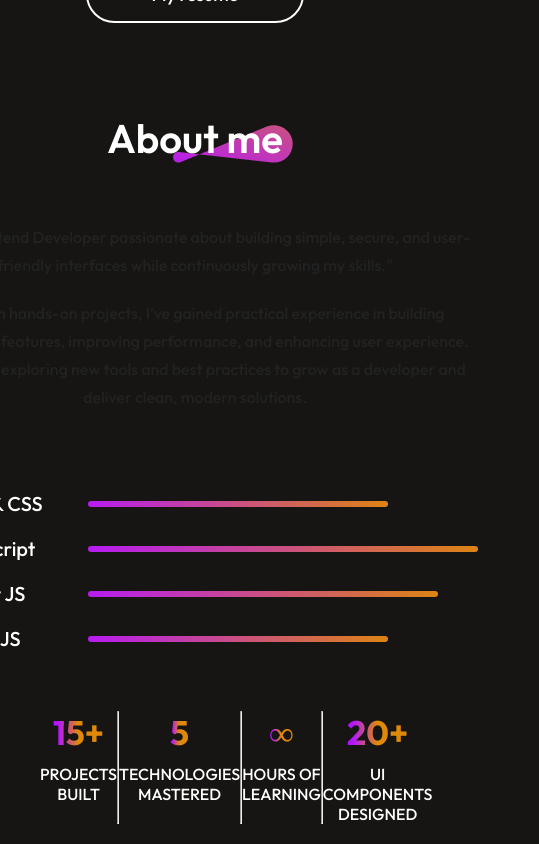
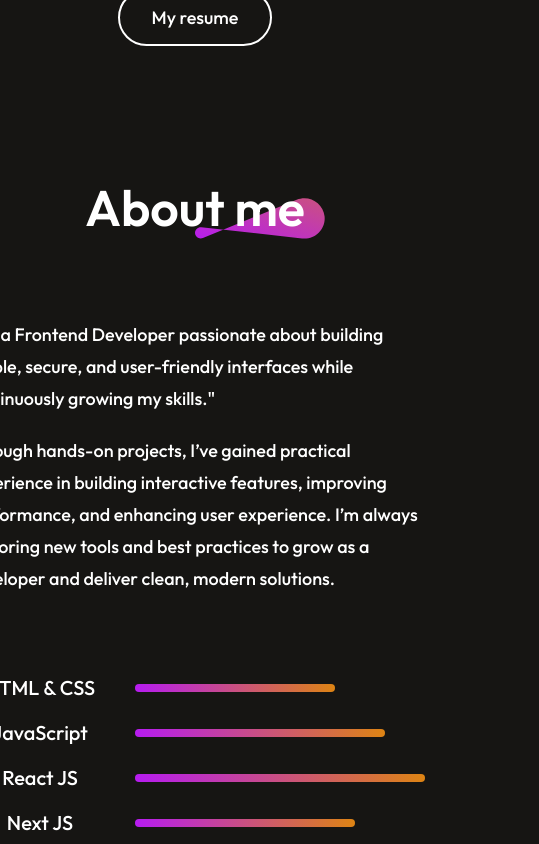
Before and after one commit to AGpeter2018/my-portfolio, a React (Vite) app: page / in a window 390 px wide. Shown: the part 880-1724 px from the top of the page, 539 px wide, since content can reach past the window. Built offline with nearby package versions, Linux system fonts and the light colour scheme.

Commit message:
adjusted skill sections

```diff
--- a/src/components/about-component/about.style.css
+++ b/src/components/about-component/about.style.css
@@ -1,4 +1,4 @@
-/* .about {
+.about {
   display: flex;
   flex-direction: column;
   align-items: center;
@@ -53,6 +53,7 @@
   .about-title h1 {
     font-size: 50px;
     padding: 0;
+    width: max-content;
   }
 
   .about-title img {
@@ -104,9 +105,9 @@
   .about-right {
     gap: 40px;
   }
-} */
+}
 
-.about {
+/* .about {
   display: flex;
   flex-direction: column;
   align-items: center;
@@ -115,7 +116,7 @@
   margin: 80px 170px;
 }
 
-/* ==== TITLE SECTION ==== */
+
 .about-title {
   position: relative;
 }
@@ -133,7 +134,7 @@
   z-index: -1;
 }
 
-/* ==== MAIN SECTION ==== */
+
 .about-section {
   display: flex;
   gap: 80px;
@@ -161,12 +162,10 @@
   font-size: 24px;
   font-weight: 500;
   line-height: 36px;
-  color: #222;
+  color: #fff;
 }
 
-/* ============================= */
-/* 📱 SMALL SCREENS (Phones ≤768px) */
-/* ============================= */
+
 @media (max-width: 768px) {
   .about {
     gap: 60px;
@@ -190,7 +189,7 @@
 
   .about-left {
     display: none;
-    /* hide image for smaller screens */
+
   }
 
   .about-info {
@@ -200,9 +199,7 @@
   }
 }
 
-/* ============================= */
-/* 📱 EXTRA SMALL SCREENS (≤375px) */
-/* ============================= */
+
 @media (max-width: 375px) {
   .about {
     margin: 30px 20px;
@@ -233,9 +230,7 @@
   }
 }
 
-/* ============================= */
-/* 💻 LARGE SCREENS (≥1280px) */
-/* ============================= */
+
 @media (min-width: 1280px) {
   .about {
     margin: 120px 220px;
@@ -258,4 +253,4 @@
   .about-section {
     gap: 120px;
   }
-}
+} */
--- a/src/components/achievement-component/achievement.component.css
+++ b/src/components/achievement-component/achievement.component.css
@@ -34,7 +34,12 @@
 
 @media (max-width: 768px) {
   .about-achievements {
-    justify-content: space-between;
+    display: flex;
+    width: 200%;
+    justify-content: space-around;
+    margin-bottom: 80px;
+    border: 2px solid red;
+
   }
 
   .about-achievement {
--- a/src/components/nav-bar.style.css
+++ b/src/components/nav-bar.style.css
@@ -67,6 +67,7 @@
 @media (max-width: 768px) {
   .nav-bar {
     margin: 20px 50px;
+    width: 100px;
   }
 
   .nav-connect {
@@ -76,7 +77,7 @@
   .menu-nav-open {
     display: block;
     position: fixed;
-    right: 30px;
+    right: 50px;
   }
 
   .nav-close {
--- a/src/components/skills-component/skill.component.jsx
+++ b/src/components/skills-component/skill.component.jsx
@@ -10,16 +10,28 @@ const skills = [
 const AboutSkills = () => {
   return (
     <div className="about-skills">
-      {skills.map((skill, index) => (
+      {/* {skills.map((skill, index) => (
         <div className="about-skill" key={index}>
-          <div>
             <p>{skill.name}</p>
-          </div>
-          <div>
             <hr style={{ width: skill.level }} />
-          </div>
         </div>
-      ))}
+      ))} */}
+      <div className="about-skill">
+        <p>HTML & CSS</p>
+        <hr className="html-class" />
+      </div>
+      <div className="about-skill">
+        <p>JavaScript</p>
+        <hr className="JavaScript-class" />
+      </div>
+      <div className="about-skill">
+        <p>React JS</p>
+        <hr className="JS-class" />
+      </div>
+      <div className="about-skill">
+        <p>Next JS</p>
+        <hr className="Next-class" />
+      </div>
     </div>
   );
 };
--- a/src/components/skills-component/skill.style.css
+++ b/src/components/skills-component/skill.style.css
@@ -1,3 +1,125 @@
+.about-skills {
+  display: flex;
+  flex-direction: column;
+  gap: 20px;
+}
+
+.about-skill {
+  display: flex;
+  gap: 50px;
+  align-items: center;
+  transition: 0.3s;
+}
+
+.about-skill:hover {
+  transform: scale(1.05);
+  transition: 0.3s;
+}
+
+.about-skill p {
+  min-width: 150px;
+  font-size: 24px;
+  font-weight: 500;
+}
+
+.about-skill hr {
+  outline: none;
+  border: none;
+  width: 50%;
+  height: 8px;
+  border-radius: 50px;
+  background: linear-gradient(267deg, #df8908 -5.09%, #b415ff 106.28%);
+}
+
+.about-skill .html-class {
+  width: 300px;
+}
+
+.about-skill .JavaScript-class {
+  width: 350px;
+}
+
+.about-skill .JS-class {
+  width: 390px;
+}
+
+.about-skill .Next-class {
+  width: 300px;
+}
+
+@media (max-width: 768px) {
+  .about-skills {
+    text-align: center;
+  }
+
+  .about-skill {
+    gap: 20px;
+    align-items: center;
+  }
+
+  .about-skill p {
+    font-size: 20px;
+  }
+
+  .about-skill .html-class {
+    width: 200px;
+  }
+
+  .about-skill .JavaScript-class {
+    width: 250px;
+  }
+
+  .about-skill .JS-class {
+    width: 290px;
+  }
+
+  .about-skill .Next-class {
+    width: 220px;
+  }
+}
+
+@media (max-width: 375px) {
+  .about-skills {
+    gap: 16px;
+    align-items: center;
+    margin: 0 auto;
+  }
+
+  .about-skill {
+    flex-direction: column;
+    gap: 10px;
+  }
+
+  .about-skill p {
+    font-size: 18px;
+    min-width: auto;
+    text-align: center;
+  }
+
+  /* .about-skill hr {
+    width: 80%;
+    height: 5px;
+  } */
+
+  .about-skill .html-class {
+    width: 100px;
+  }
+
+  .about-skill .JavaScript-class {
+    width: 150px;
+  }
+
+  .about-skill .JS-class {
+    width: 190px;
+  }
+
+  .about-skill .Next-class {
+    width: 120px;
+  }
+}
+
+/* end */
+
 /* .about-skills {
   display: flex;
   flex-direction: column;
@@ -31,58 +153,24 @@
   background: linear-gradient(267deg, #df8908 -5.09%, #b415ff 106.28%);
 }
 
-@media (max-width: 768px) {
-  .about-skills {
-    text-align: center;
-  }
-  .about-skill {
-    gap: 20px;
-    align-items: center;
-  }
-
-  .about-skill p {
-    font-size: 20px;
-  }
-
-  .about-skill hr {
-    height: 6px;
-  }
-} */
-
-.about-skills {
-  display: flex;
-  flex-direction: column;
-  gap: 20px;
+.about-skill .html-class {
+  width: 300px;
 }
 
-.about-skill {
-  display: flex;
-  gap: 50px;
-  align-items: center;
-  transition: 0.3s;
+.about-skill .JavaScript-class {
+  width: 350px;
 }
 
-.about-skill:hover {
-  transform: scale(1.05);
-  transition: 0.3s;
+.about-skill .JS-class {
+  width: 390px;
 }
 
-.about-skill p {
-  min-width: 150px;
-  font-size: 24px;
-  font-weight: 500;
+.about-skill .Next-class {
+  width: 300px;
 }
 
-.about-skill hr {
-  outline: none;
-  border: none;
-  width: 50%;
-  height: 8px;
-  border-radius: 50px;
-  background: linear-gradient(267deg, #df8908 -5.09%, #b415ff 106.28%);
-}
 
-/* ✅ Tablet responsiveness */
+
 @media (max-width: 768px) {
   .about-skills {
     text-align: center;
@@ -97,18 +185,30 @@
     font-size: 20px;
   }
 
-  .about-skill hr {
-    height: 6px;
-    width: 60%;
+
+  .about-skill .html-class {
+    width: 200px;
+  }
+
+  .about-skill .JavaScript-class {
+    width: 250px;
+  }
+
+  .about-skill .JS-class {
+    width: 290px;
+  }
+
+  .about-skill .Next-class {
+    width: 220px;
   }
 }
 
-/* ✅ Mobile screens (375px and below) */
+
 @media (max-width: 375px) {
   .about-skills {
     gap: 16px;
-    width: 100%;
     align-items: center;
+    margin: 0 auto;
   }
 
   .about-skill {
@@ -122,8 +222,20 @@
     text-align: center;
   }
 
-  .about-skill hr {
-    width: 80%;
-    height: 5px;
+
+  .about-skill .html-class {
+    width: 100px;
   }
-}
+
+  .about-skill .JavaScript-class {
+    width: 150px;
+  }
+
+  .about-skill .JS-class {
+    width: 190px;
+  }
+
+  .about-skill .Next-class {
+    width: 120px;
+  }
+} */
--- a/src/index.css
+++ b/src/index.css
@@ -1,6 +1,7 @@
 * {
   padding: 0;
   margin: 0;
+  box-sizing: border-box;
 }
 
 body {
```
